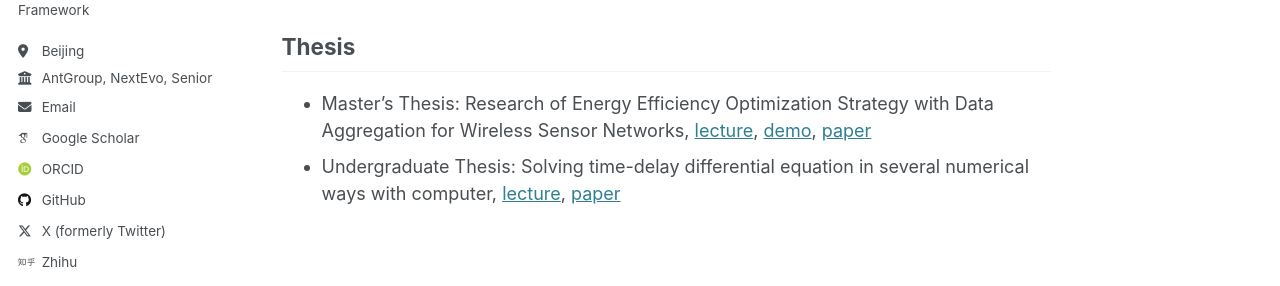
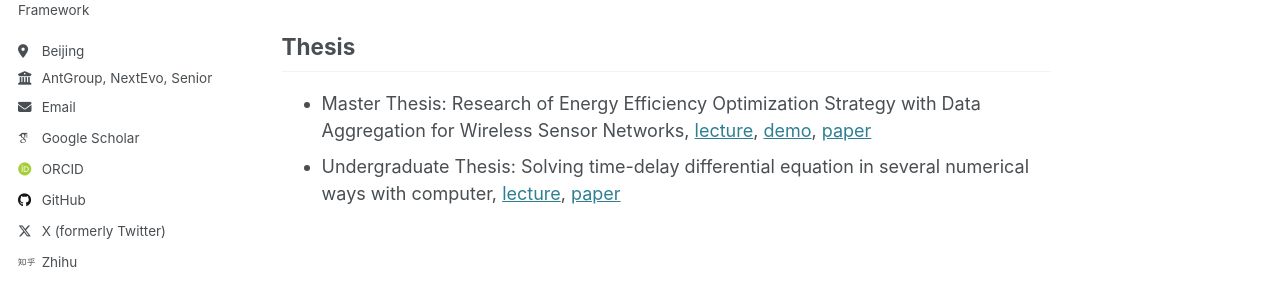
Before and after one commit to junwuxgi/junwuxgi.github.io, a Jekyll site: the page built from _pages/about.md, in a window 1280 px wide and 900 px high, scrolled down 4948 px. Shown: the part 322-608 px from the top of the window. Built offline with Jekyll 4.4.1, drawn with Linux system fonts in a browser that asks for light colours; some web fonts are replaced.

```diff
--- a/_pages/about.md
+++ b/_pages/about.md
@@ -105,5 +105,5 @@ redirect_from:
 
 
 ## Thesis
-- Master's Thesis: Research of Energy Efficiency Optimization Strategy with Data Aggregation for Wireless Sensor Networks, [lecture](files/thesis/master_熊君武_研究生毕业答辩_slides.pdf), [demo](files/thesis/master_熊君武_研究生毕业答辩_slides.pdf), [paper](files/thesis/master_熊君武_无线传感器网络数据处理与能耗优化策略研究.pdf)
+- Master Thesis: Research of Energy Efficiency Optimization Strategy with Data Aggregation for Wireless Sensor Networks, [lecture](files/thesis/master_熊君武_研究生毕业答辩_slides.pdf), [demo](files/thesis/master_熊君武_研究生毕业答辩_slides.pdf), [paper](files/thesis/master_熊君武_无线传感器网络数据处理与能耗优化策略研究.pdf)
 - Undergraduate Thesis: Solving time-delay differential equation in several numerical ways with computer, [lecture](files/thesis/undergraduate_熊君武_时滞微分方程多种数值解法的计算机实现_slides.pdf), [paper](files/thesis/undergraduate_熊君武_时滞微分方程多种数值解法的计算机实现.pdf)
```
